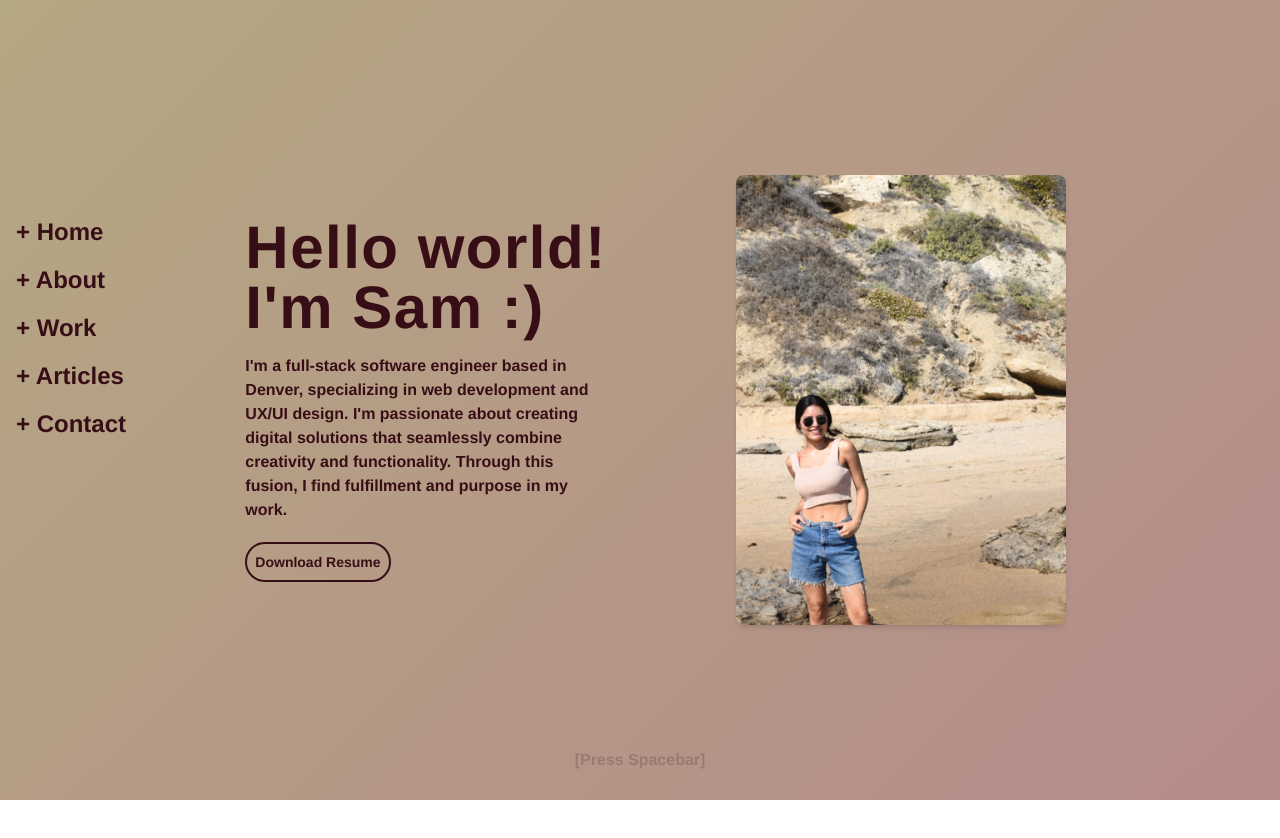
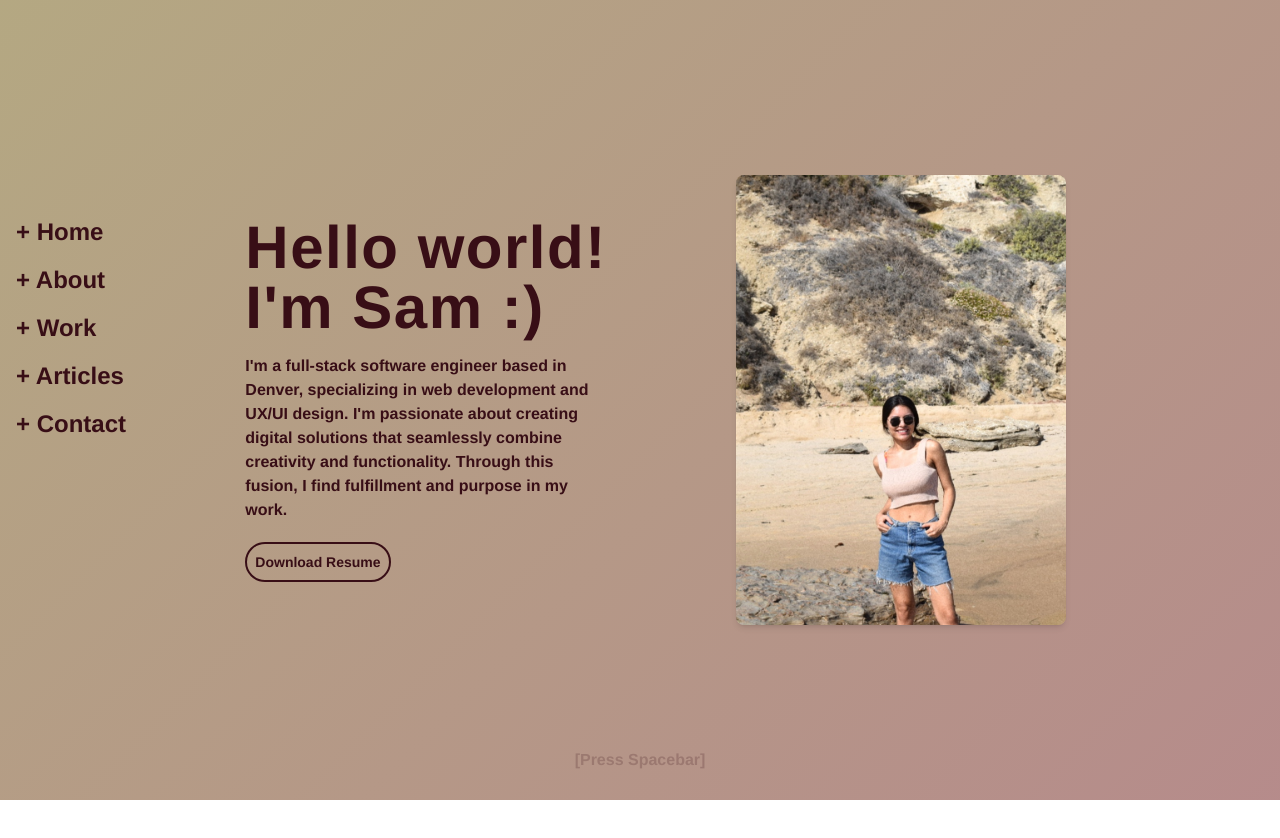
Before and after one commit to samanthacabrera/portfolio, a React (Vite) app: page / in a window 1280 px wide. Shown: the top 838 px of the page. Built offline with nearby package versions, Linux system fonts and the light colour scheme; no server answers.

Commit message:
updated hero image positioning, updated resume download link

```diff
--- a/src/pages/homepage/Hero.jsx
+++ b/src/pages/homepage/Hero.jsx
@@ -2,7 +2,7 @@ import React from "react";
 
 function Hero() {
 
-  const resumeDownloadLink = '/samanthaCabreraResume.pdf';
+  const resumeDownloadLink = '/SamanthaCabreraResume.pdf';
 
   return (
     <div className="h-screen flex">
@@ -28,6 +28,7 @@ function Hero() {
         <img
           src="/me.png"
           alt="Me at Newport Beach"
+          style={{ objectPosition: '25% 50%' }}
           className="rounded-lg shadow-md object-cover h-[450px] w-[330px]"
         />
       </div>
```
Also changed, not shown: 1 other file (tests, documents, lock files or other folders).
